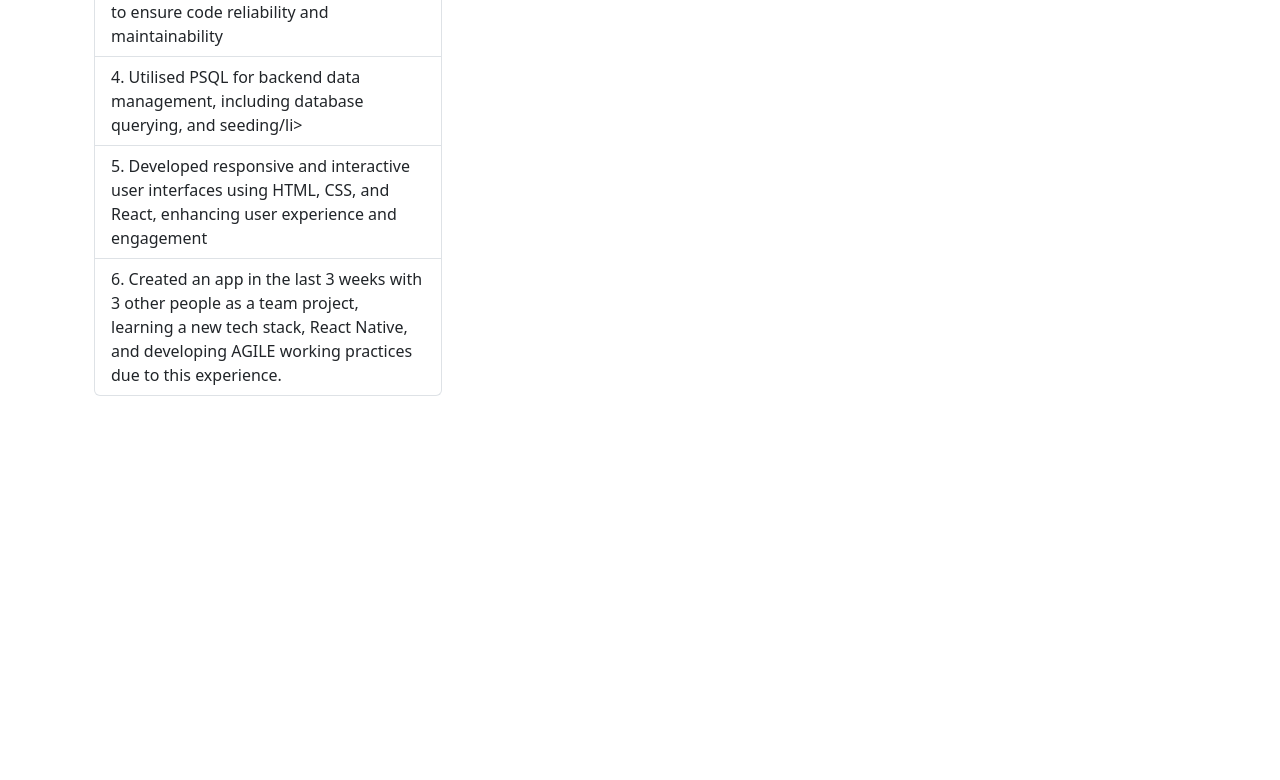
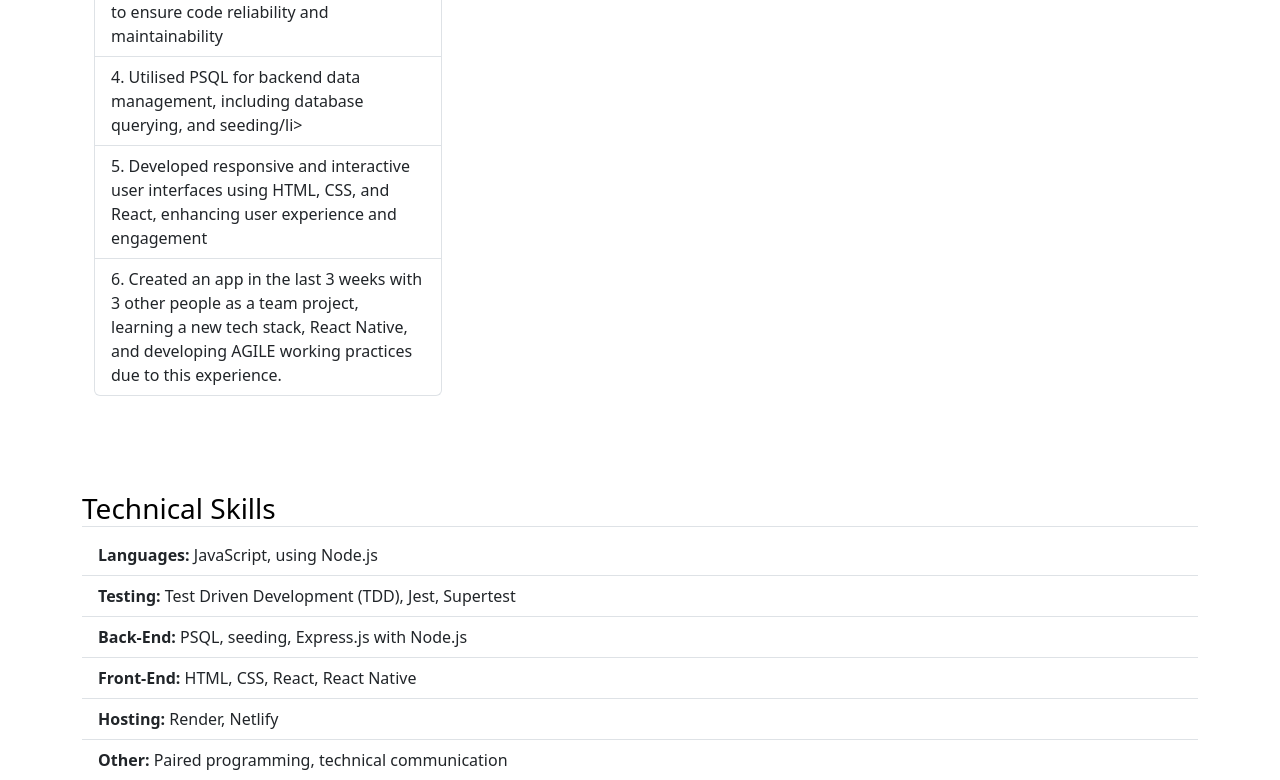
Before and after one commit to hassan0341/Personal-Site, a plain HTML site: page index.html in a window 1280 px wide. Shown: the part 1841-2621 px from the top of the page. Before the commit the page ends 2333 px from the top, so only its background shows below. Drawn offline with nearby package versions, Linux system fonts and the light colour scheme.

Commit message:
finish skills section

```diff
--- a/index.html
+++ b/index.html
@@ -129,5 +129,18 @@
         </div>
       </div>
     </div>
+
+    <section class="container">
+      <h3 class="text-body-emphasis border-bottom ">Technical Skills</h3>
+      <ul class="list-group list-group-flush">
+        <li class="list-group-item"><strong>Languages:</strong> JavaScript, using Node.js</li>
+        <li class="list-group-item"><strong>Testing:</strong> Test Driven Development (TDD), Jest, Supertest</li>
+        <li class="list-group-item"><strong>Back-End:</strong> PSQL, seeding, Express.js with Node.js</li>
+        <li class="list-group-item"><strong>Front-End:</strong> HTML, CSS, React, React Native</li>
+        <li class="list-group-item"><strong>Hosting:</strong> Render, Netlify</li>
+        <li class="list-group-item"><strong>Other:</strong> Paired programming, technical communication</li>
+      </ul>
+    </section>
+
   </body>
 </html>
```
